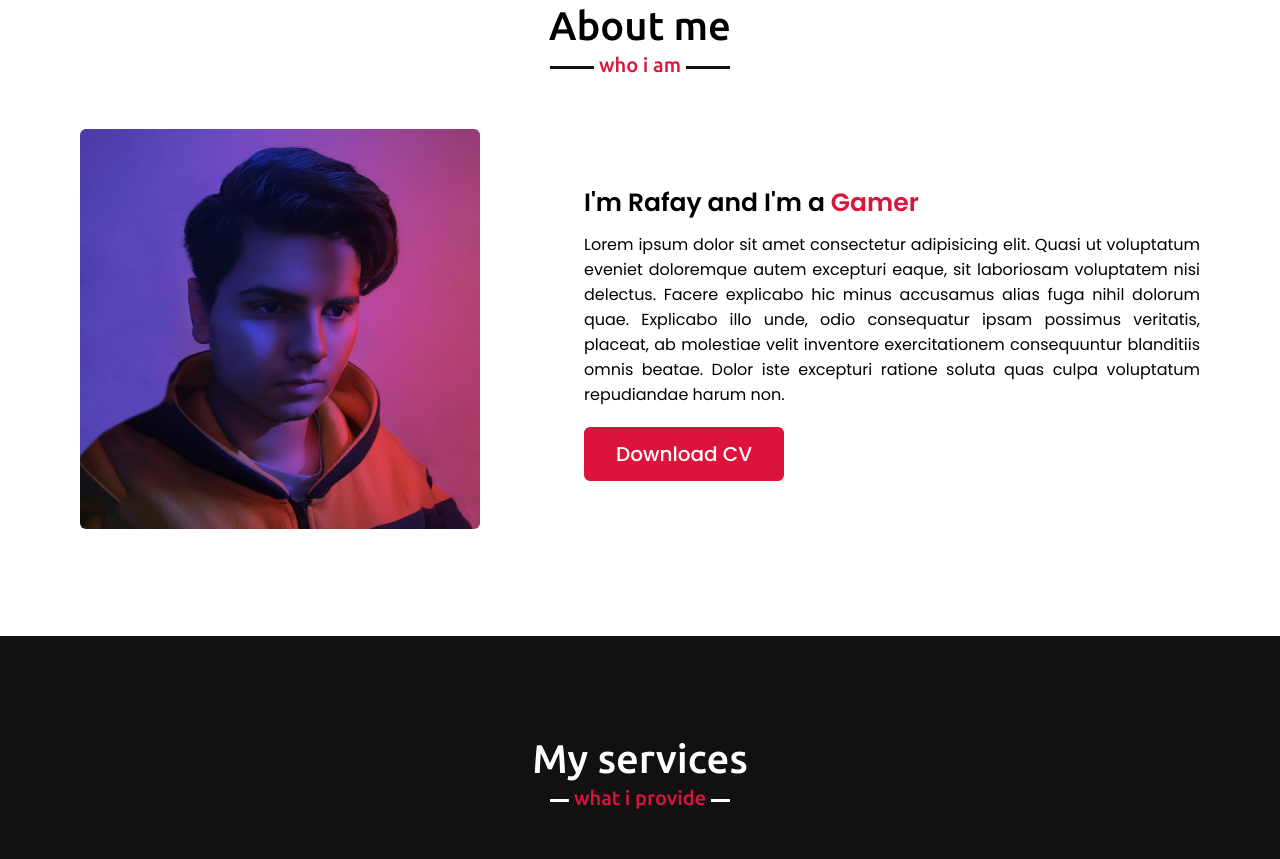
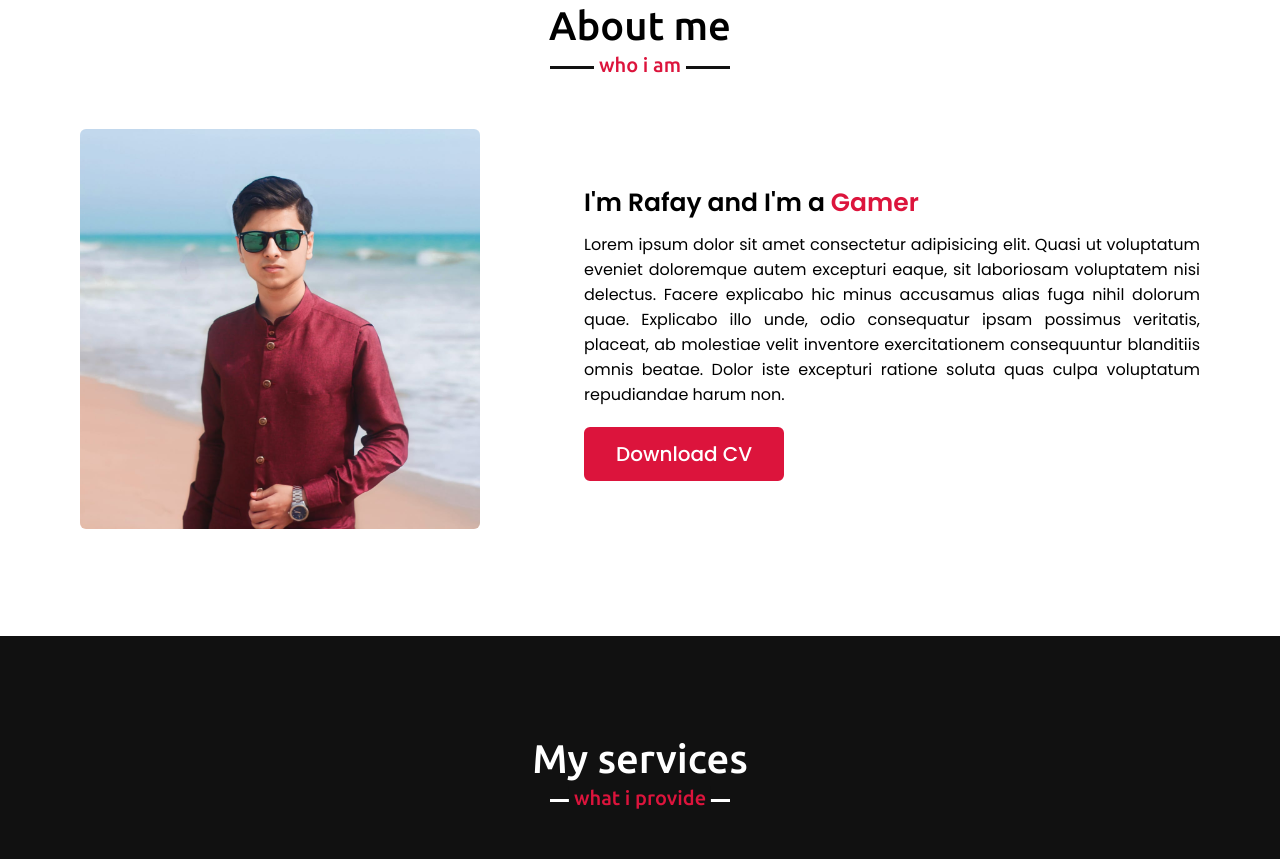
Before and after one commit to Rafay-Ahmed-7/Portfolio, a plain HTML site: page index.html in a window 1280 px wide. Shown: the part 897-1756 px from the top of the page. Drawn offline with nearby package versions, Linux system fonts and the light colour scheme.

Commit message:
added index.html

```diff
--- a/index.html
+++ b/index.html
@@ -51,7 +51,7 @@
             <h2 class="title">About me</h2>
             <div class="about-content">
                 <div class="column left">
-                    <img src="images/profile1.jpeg" alt="">
+                    <img src="images/profile2.jpeg" alt="">
                 </div>
                 <div class="column right">
                     <div class="text">I'm Rafay and I'm a <span class="typing-2"></span></div>
```
